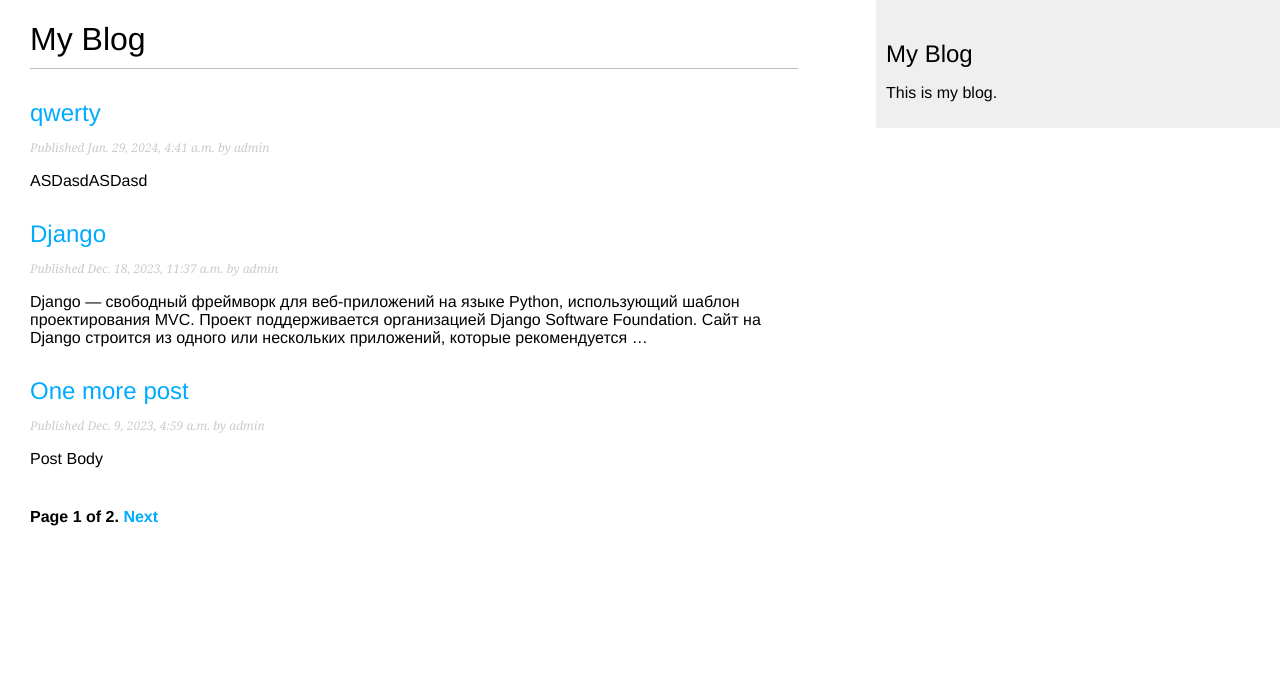
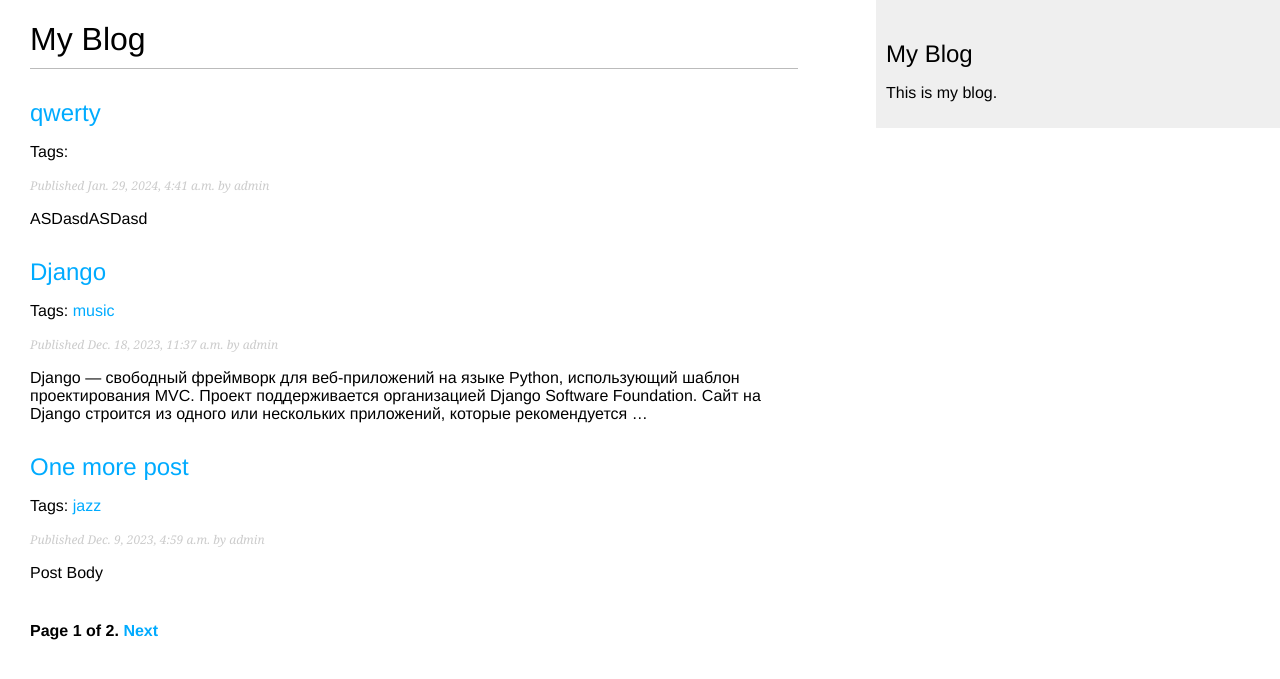
Before and after one commit to marufjann/MyBlog, a Django app: page /blog/ in a window 1280 px wide. Shown: the top 679 px of the page. Run offline with Django 5.2, Linux system fonts and the light colour scheme; data comes from the database, SQL or seed files in the repository; both versions use the stored data as it was after the commit; parts of the project's set-up code (start-up, migrations or seed data) failed here and were passed over.

Commit message:
add function tags

```diff
--- a/blog/models.py
+++ b/blog/models.py
@@ -3,6 +3,7 @@ from django.db.models.query import QuerySet
 from django.utils import timezone
 from django.contrib.auth.models import User
 from django.urls import reverse
+from taggit.managers import TaggableManager
 
 
 class PublishedManager(models.Manager):
@@ -28,6 +29,7 @@ class Post(models.Model):
 
     objects = models.Manager()
     published = PublishedManager()
+    tags = TaggableManager()
 
     class Meta:
         ordering = ['-publish']
--- a/blog/templates/blog/post/list.html
+++ b/blog/templates/blog/post/list.html
@@ -2,12 +2,24 @@
 {% block title %}My Blog{% endblock %}
 {% block content %}
     <h1>My Blog</h1>
+    {% if tag %}
+        <h2>Post tagget with "{{tag.name }}</h2>
+    {% endif %}
     {% for post in posts %}
         <h2>
             <a href="{{ post.get_absolute_url }}">
                 {{ post.title }}
             </a>
         </h2>
+        <p class="tags">
+            Tags:
+            {% for tag in post.tags.all %}
+                <a href="{% url "blog:post_list_by_tag" tag.slug %}">
+                    {{tag.name}}
+                </a>
+                {% if not forloop.last %}, {% endif %}
+            {% endfor %}
+        </p>
         <p class="date">
             Published {{ post.publish }} by {{ post.author }}
         </p>
--- a/blog/urls.py
+++ b/blog/urls.py
@@ -7,6 +7,7 @@ urlpatterns = [
     path('', views.post_list, name='post_list'),
     # path('<int:id>/', views.post_detail, name='post_detail'),
     # path('', views.PostListView.as_view(), name='post_list'),
+    path('tag/<slug:tag_slug>/', views.post_list, name='post_list_by_tag'),
     path('<int:year>/<int:month>/<int:day>/<slug:post>/',
          views.post_detail,
          name='post_detail'),
--- a/blog/views.py
+++ b/blog/views.py
@@ -6,10 +6,17 @@ from .forms import CommentForm, EmailPostForm
 from django.core.mail import send_mail
 from django.conf import settings
 from django.views.decorators.http import require_POST
+from taggit.models import Tag
+from django.db.models import Count
 
 
-def post_list(request):
+def post_list(request, tag_slug=None):
     post_list = Post.published.all()
+    tag = None
+    if tag_slug:
+        tag = get_object_or_404(Tag, slug=tag_slug)
+        post_list = post_list.filter(tags__in=[tag])
+    # Постраничная разбивка с 3 постами на страницу
     paginator = Paginator(post_list, 3)
     page_number = request.GET.get('page', 1)
     try:
@@ -20,7 +27,8 @@ def post_list(request):
         posts = paginator.page(paginator.num_pages)
     return render(request,
                   'blog/post/list.html',
-                  {'posts': posts})
+                  {'posts': posts,
+                   'tag': tag})
 
 
 def post_detail(request, year, month, day, post):
@@ -35,10 +43,16 @@ def post_detail(request, year, month, day, post):
     comments = post.comments.filter(active=True)
     # Форма для комментирования пользователями
     form = CommentForm()
+    post_tags_ids = post.tags.values_list('id', flat=True)
+    similar_posts = Post.published.filter(
+        tags__in=post_tags_ids).exclude(id=post.id)
+    similar_posts = similar_posts.annotate(same_tags=Count(
+        'tags')).order_by('-same_tags', '-publish')[:4]
 
     return render(request, 'blog/post/detail.html', {'post': post,
                                                      'comments': comments,
-                                                     'form': form})
+                                                     'form': form,
+                                                     'similar_posts': similar_posts})
 
 
 # class PostListView(ListView):
--- a/myblog/settings.py
+++ b/myblog/settings.py
@@ -38,6 +38,7 @@ INSTALLED_APPS = [
     'django.contrib.messages',
     'django.contrib.staticfiles',
     'blog.apps.BlogConfig',
+    'taggit',
 ]
 
 MIDDLEWARE = [
```
Also changed, not shown: blog/templates/blog/post/detail.html (+8 -0 lines), blog/migrations/0004_post_tags.py (added), db.sqlite3.
